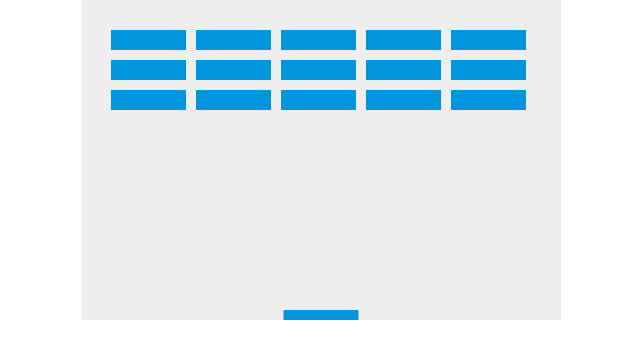
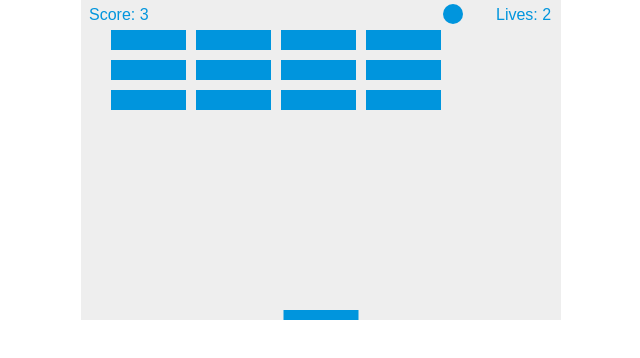
Before and after one commit to ditto-young/jsgame, a plain HTML site: page index.html in a window 1280 px wide. Shown: the whole page, without its empty margins (319-959 px from the left). Drawn offline with Linux system fonts and the light colour scheme.

Commit message:
brick game

```diff
--- a/index.html
+++ b/index.html
@@ -24,40 +24,69 @@
         var paddleX = (canvas.width-paddleWidth)/2;
         var rightPressed = false;
         var leftPressed = false;
-        var brickRowCount = 3;
-        var brickColumnCount = 5;
+        var brickRowCount = 5;
+        var brickColumnCount = 3;
         var brickWidth = 75;
         var brickHeight = 20;
         var brickPadding = 10;
         var brickOffsetTop = 30;
         var brickOffsetLeft = 30;
+        var score = 0;
+        var lives = 3;
 
         var bricks = [];
         for(var c=0; c<brickColumnCount; c++) {
             bricks[c] = [];
             for(var r=0; r<brickRowCount; r++) {
-                bricks[c][r] = { x: 0, y: 0 };
+                bricks[c][r] = { x: 0, y: 0, status: 1
+                };
             }
         }
 
-
         document.addEventListener("keydown", keyDownHandler, false);
         document.addEventListener("keyup", keyUpHandler, false);
+        document.addEventListener("mousemove", mouseMoveHandler, false);
 
         function keyDownHandler(e) {
-            if(e.keyCode == 39) {
+            if(e.key == "Right" || e.key == "ArrowRight") {
                 rightPressed = true;
             }
-            else if(e.keyCode == 37) {
+            else if(e.key == "Left" || e.key == "ArrowLeft") {
                 leftPressed = true;
             }
         }
+
         function keyUpHandler(e) {
-            if(e.keyCode == 39) {
+            if(e.key == "Right" || e.key == "ArrowRight") {
                 rightPressed = false;
             }
-            else if(e.keyCode == 37) {
+            else if(e.key == "Left" || e.key == "ArrowLeft") {
                 leftPressed = false;
+            }
+        }
+
+        function mouseMoveHandler(e) {
+            var relativeX = e.clientX - canvas.offsetLeft;
+            if(relativeX > 0 && relativeX < canvas.width) {
+                paddleX = relativeX - paddleWidth/2;
+            }
+        }
+        function collisionDetection() {
+            for(var c=0; c<brickColumnCount; c++) {
+                for(var r=0; r<brickRowCount; r++) {
+                    var b = bricks[c][r];
+                    if(b.status == 1) {
+                        if(x > b.x && x < b.x+brickWidth && y > b.y && y < b.y+brickHeight) {
+                            dy = -dy;
+                            b.status = 0;
+                            score++;
+                            if(score == brickRowCount*brickColumnCount) {
+                                alert("YOU WIN, CONGRATS!");
+                                document.location.reload();
+                            }
+                        }
+                    }
+                }
             }
         }
 
@@ -68,7 +97,6 @@
             ctx.fill();
             ctx.closePath();
         }
-
         function drawPaddle() {
             ctx.beginPath();
             ctx.rect(paddleX, canvas.height-paddleHeight, paddleWidth, paddleHeight);
@@ -76,12 +104,12 @@
             ctx.fill();
             ctx.closePath();
         }
-
         function drawBricks() {
             for(var c=0; c<brickColumnCount; c++) {
                 for(var r=0; r<brickRowCount; r++) {
-                    var brickX = (c*(brickWidth+brickPadding))+brickOffsetLeft;
-                    var brickY = (r*(brickHeight+brickPadding))+brickOffsetTop;
+                    if(bricks[c][r].status == 1) {
+                        var brickX = (r*(brickWidth+brickPadding))+brickOffsetLeft;
+                        var brickY = (c*(brickHeight+brickPadding))+brickOffsetTop;
                         bricks[c][r].x = brickX;
                         bricks[c][r].y = brickY;
                         ctx.beginPath();
@@ -92,12 +120,26 @@
                     }
                 }
             }
+        }
+        function drawScore() {
+            ctx.font = "16px Arial";
+            ctx.fillStyle = "#0095DD";
+            ctx.fillText("Score: "+score, 8, 20);
+        }
+        function drawLives() {
+            ctx.font = "16px Arial";
+            ctx.fillStyle = "#0095DD";
+            ctx.fillText("Lives: "+lives, canvas.width-65, 20);
+        }
 
         function draw() {
             ctx.clearRect(0, 0, canvas.width, canvas.height);
             drawBricks();
             drawBall();
             drawPaddle();
+            drawScore();
+            drawLives();
+            collisionDetection();
 
             if(x + dx > canvas.width-ballRadius || x + dx < ballRadius) {
                 dx = -dx;
@@ -110,22 +152,33 @@
                     dy = -dy;
                 }
                 else {
+                    lives--;
+                    if(!lives) {
                         alert("GAME OVER");
                         document.location.reload();
+                    }
+                    else {
+                        x = canvas.width/2;
+                        y = canvas.height-30;
+                        dx = 3;
+                        dy = -3;
+                        paddleX = (canvas.width-paddleWidth)/2;
+                    }
                 }
             }
 
             if(rightPressed && paddleX < canvas.width-paddleWidth) {
-                paddleX += 5;
+                paddleX += 7;
             }
             else if(leftPressed && paddleX > 0) {
-                paddleX -= 5;
+                paddleX -= 7;
             }
 
             x += dx;
             y += dy;
+            requestAnimationFrame(draw);
         }
-        setInterval(draw, 10);
+        draw();
     </script>
 </body>
 </html>
```
Lines whose indentation alone changed are shown as unchanged.
